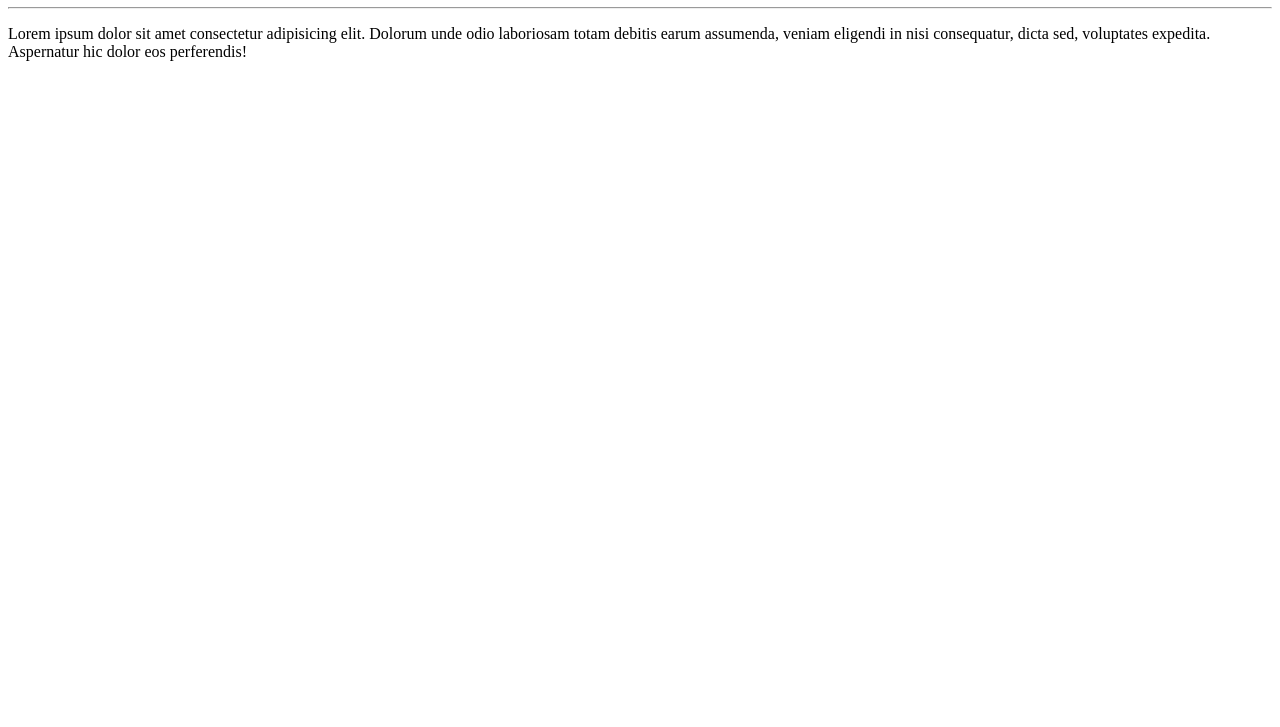
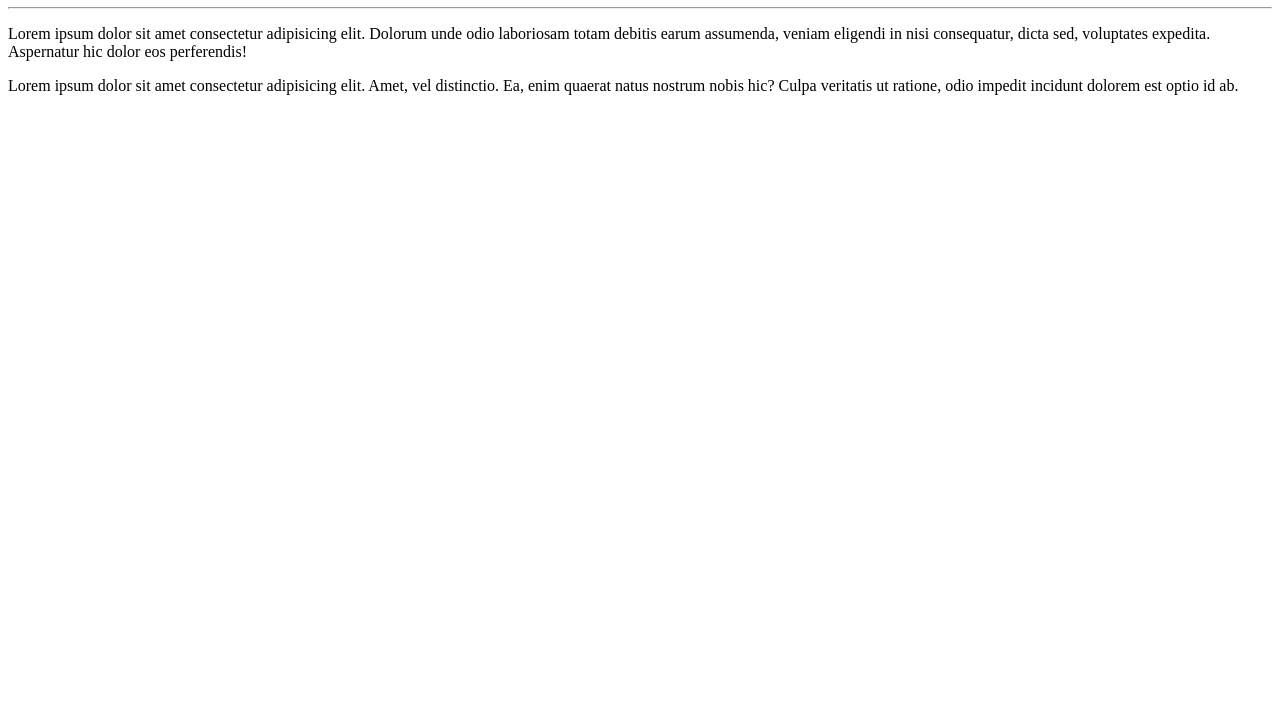
Before and after one commit to cassiagomes/Ola-Mundo, a plain HTML site: page site-exemplo/index.html in a window 1280 px wide. Shown: the part 73-800 px from the top of the page. Drawn offline with Linux system fonts and the light colour scheme.

Commit message:
adicionei um parágrafo

```diff
--- a/site-exemplo/index.html
+++ b/site-exemplo/index.html
@@ -10,5 +10,6 @@
     <h1>Olá, Mundo!</h1>
     <hr>
     <p>Lorem ipsum dolor sit amet consectetur adipisicing elit. Dolorum unde odio laboriosam totam debitis earum assumenda, veniam eligendi in nisi consequatur, dicta sed, voluptates expedita. Aspernatur hic dolor eos perferendis!</p>
+    <p>Lorem ipsum dolor sit amet consectetur adipisicing elit. Amet, vel distinctio. Ea, enim quaerat natus nostrum nobis hic? Culpa veritatis ut ratione, odio impedit incidunt dolorem est optio id ab.</p>
 </body>
 </html>
```
